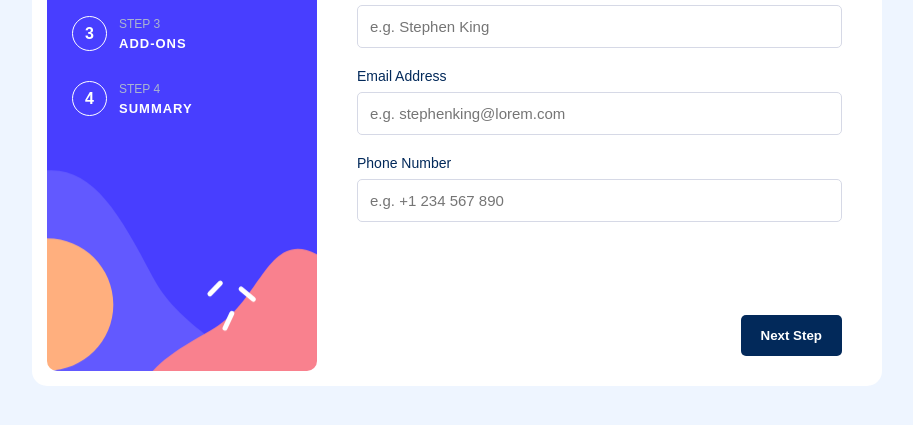
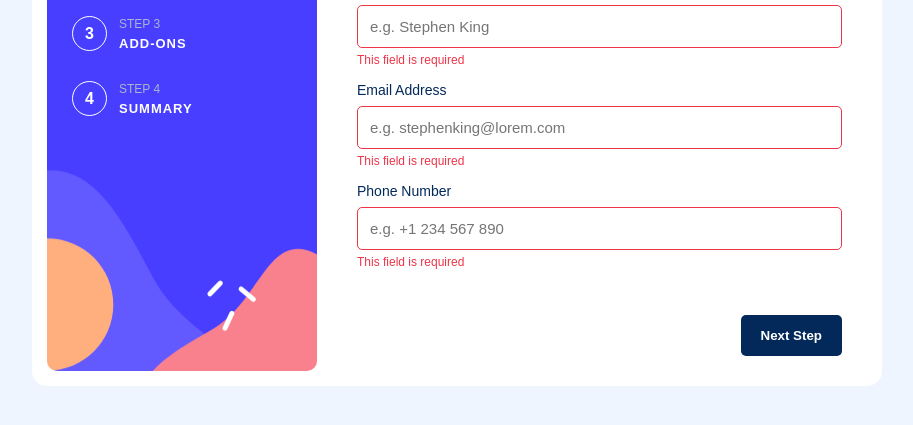
Before and after one commit to sanjaysingh-dev/multi-step-form, a plain HTML site: page index.html in a window 1280 px wide. Both pictures are taken after a click on the button "Next Step". Shown: the part 289-714 px from the top of the page, without its empty margins (183-1096 px from the left). Drawn offline with Linux system fonts and the light colour scheme.

Commit message:
Improved form validation

```diff
--- a/index.html
+++ b/index.html
@@ -54,6 +54,7 @@
 
           <label>Name</label>
           <input type="text" id="name" placeholder="e.g. Stephen King" />
+          <small class="error-message" id="nameError"></small>
 
           <label>Email Address</label>
           <input
@@ -61,9 +62,11 @@
             id="email"
             placeholder="e.g. stephenking@lorem.com"
           />
+          <small class="error-message" id="emailError"></small>
 
           <label>Phone Number</label>
           <input type="text" id="phone" placeholder="e.g. +1 234 567 890" />
+          <small class="error-message" id="phoneError"></small>
         </div>
 
         <!-- STEP 2 -->
--- a/script.js
+++ b/script.js
@@ -59,27 +59,113 @@ function showStep() {
 
 // VALIDATE STEP 1
 
+
 function validateStep1() {
   const name = document.getElementById("name");
   const email = document.getElementById("email");
   const phone = document.getElementById("phone");
 
-  if (
-    name.value.trim() === "" ||
-    email.value.trim() === "" ||
-    phone.value.trim() === ""
-  ) {
-    alert("Please fill all the fields");
-    return false;
+  const nameError = document.getElementById("nameError");
+  const emailError = document.getElementById("emailError");
+  const phoneError = document.getElementById("phoneError");
+
+  const nameValue = name.value.trim();
+  const emailValue = email.value.trim();
+  const phoneValue = phone.value.trim();
+
+  let isValid = true;
+
+  // CLEAR PREVIOUS ERRORS
+
+  [name, email, phone].forEach(input => {
+    input.classList.remove("invalid");
+  });
+
+  [nameError, emailError, phoneError].forEach(error => {
+    error.textContent = "";
+  });
+
+  // NAME VALIDATION
+
+  const validName = [...nameValue].every(char => {
+    return (
+      (char >= "a" && char <= "z") ||
+      (char >= "A" && char <= "Z") ||
+      char === " " ||
+      char === "-" ||
+      char === "'"
+    );
+  });
+
+  if (nameValue === "") {
+    nameError.textContent = "This field is required";
+    name.classList.add("invalid");
+    isValid = false;
+  } else if (nameValue.length < 2 || !validName) {
+    nameError.textContent = "Please enter a valid name";
+    name.classList.add("invalid");
+    isValid = false;
   }
 
-  if (!email.checkValidity()) {
-    alert("Please enter a valid email");
-    return false;
+  // EMAIL VALIDATION
+
+  const atIndex = emailValue.indexOf("@");
+  const dotIndex = emailValue.lastIndexOf(".");
+
+  if (emailValue === "") {
+    emailError.textContent = "This field is required";
+    email.classList.add("invalid");
+    isValid = false;
+  } else if (
+    atIndex <= 0 ||
+    dotIndex <= atIndex + 1 ||
+    dotIndex === emailValue.length - 1 ||
+    emailValue.includes(" ")
+  ) {
+    emailError.textContent = "Please enter a valid email address";
+    email.classList.add("invalid");
+    isValid = false;
   }
 
-  return true;
+  // PHONE VALIDATION
+
+  let digits = "";
+  let validPhone = true;
+
+  for (let char of phoneValue) {
+    if (char >= "0" && char <= "9") {
+      digits += char;
+    } else if (
+      char !== "+" &&
+      char !== " " &&
+      char !== "-" &&
+      char !== "(" &&
+      char !== ")"
+    ) {
+      validPhone = false;
+    }
+  }
+
+  if (phoneValue === "") {
+    phoneError.textContent = "This field is required";
+    phone.classList.add("invalid");
+    isValid = false;
+  } else if (!validPhone || digits.length < 10 || digits.length > 15) {
+    phoneError.textContent = "Please enter a valid phone number";
+    phone.classList.add("invalid");
+    isValid = false;
+  }
+
+  // FOCUS FIRST INVALID INPUT
+
+  if (!isValid) {
+    const firstInvalid = document.querySelector("#step1 input.invalid");
+    firstInvalid.focus();
+  }
+
+  return isValid;
 }
+
 
 // SELECT PLAN
 
--- a/style.css
+++ b/style.css
@@ -119,6 +119,25 @@ h1 {
 .form-step > input:focus {
   outline: none;
   border-color: #473dff;
+}
+
+/* ERROR STYLING */
+
+.form-step > input.invalid {
+  border: 1px solid #ed3548;
+}
+
+.error-message {
+  display: block;
+  color: #ed3548;
+  font-size: 12px;
+  margin-top: -15px;
+  margin-bottom: 15px;
+  min-height: 0;
+}
+
+.form-step > input.invalid:focus {
+  border-color: #ed3548;
 }
 
 /* PLANS */
```
